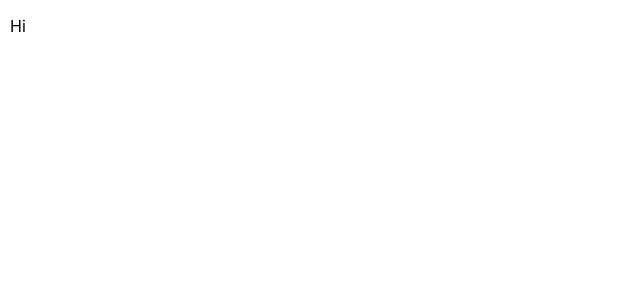
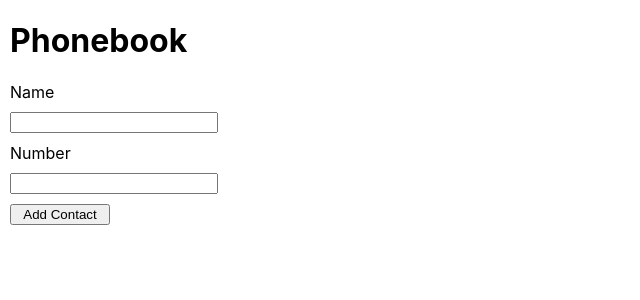
Before and after one commit to MichaelTetris/goit-react-hw-03, a React (Vite) app: page / in a window 1280 px wide. Shown: the top 300 px of the page, without its empty margins (0-640 px from the left). Built offline with nearby package versions, Linux system fonts and the light colour scheme.

Commit message:
create component ContactForm

```diff
--- a/src/components/App.jsx
+++ b/src/components/App.jsx
@@ -1,17 +1,19 @@
 /* import React from 'react'; */
 
 
+import css from "./app.module.css";
+import ContactForm from "./ContactForm/contactForm";
 
-import css from "./app.module.css";
+/* import { useState, useEffect } from "react"; */
 
-import { useState, useEffect } from "react";
 
 const App = () => {
-
-
   return (
     <div className={css.container}>
-      <p>Hi</p>
+      <h1>Phonebook</h1>
+      <ContactForm/>
+      {/* <SearchBox />
+      <ContactList /> */}
     </div>
   );
 };
--- /dev/null
+++ b/src/components/ContactForm/contactForm.jsx
@@ -0,0 +1,19 @@
+import { Formik, Form, Field} from 'formik';
+import css from './form.module.css';
+
+const ContactForm = () => {
+  return (
+    <Formik initialValues={{}} onSubmit={() => {}}>
+			<Form className={css.form}>
+				<label htmlFor="name">Name</label>
+        <Field className ={css.input}  name="name" />
+        <label htmlFor="number">Number</label>
+        <Field className ={css.input}  name="number" />
+        <button className ={css.btn}  type="submit">Add Contact</button>
+
+			</Form>
+    </Formik>
+  );
+};
+
+export default ContactForm;
--- /dev/null
+++ b/src/components/ContactForm/form.module.css
@@ -0,0 +1,13 @@
+.form{
+  display:flex;
+  flex-direction: column;
+  gap:10px;
+}
+
+.input{
+  width: 200px;
+}
+
+.btn{
+  width: 100px;
+}
```
